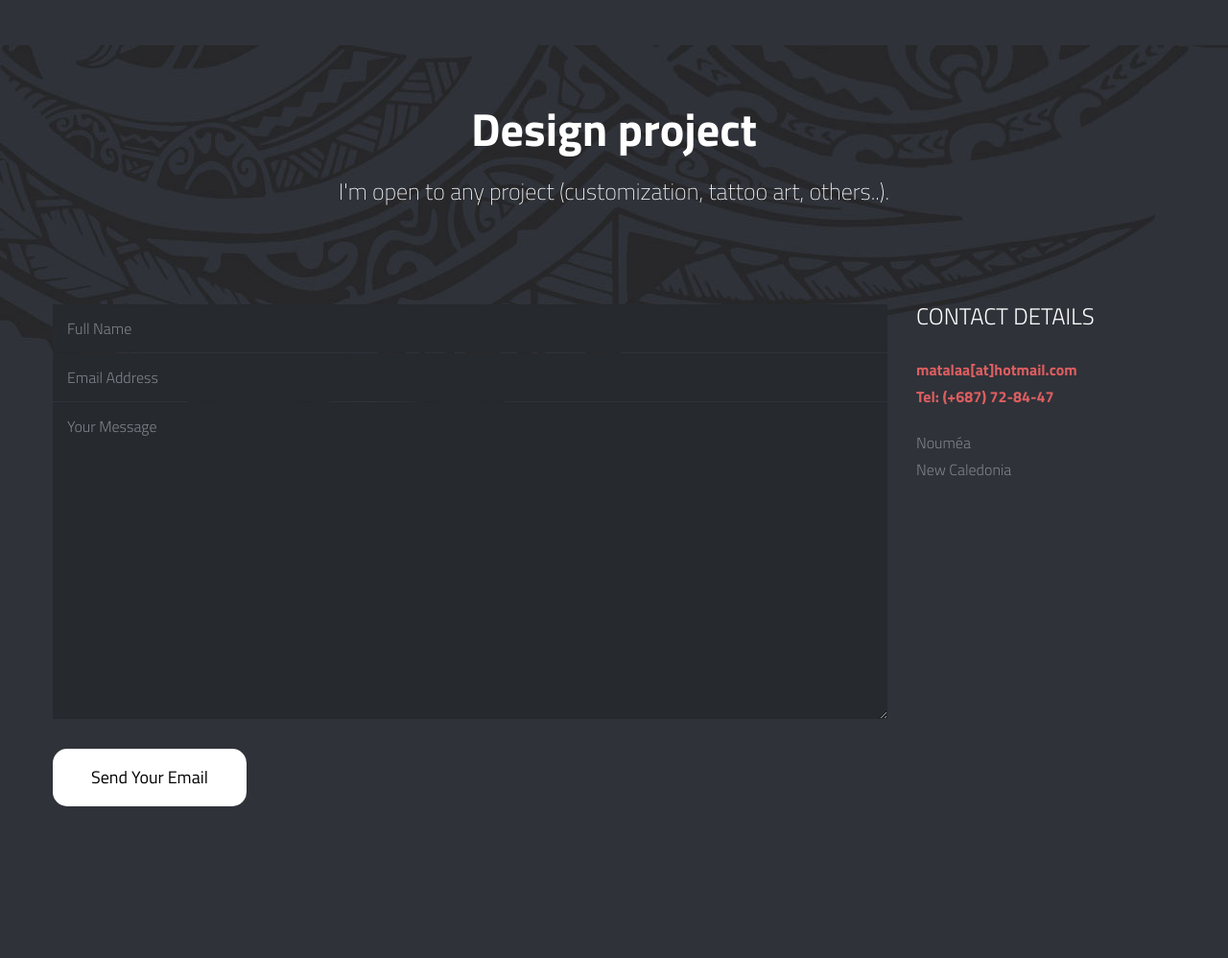
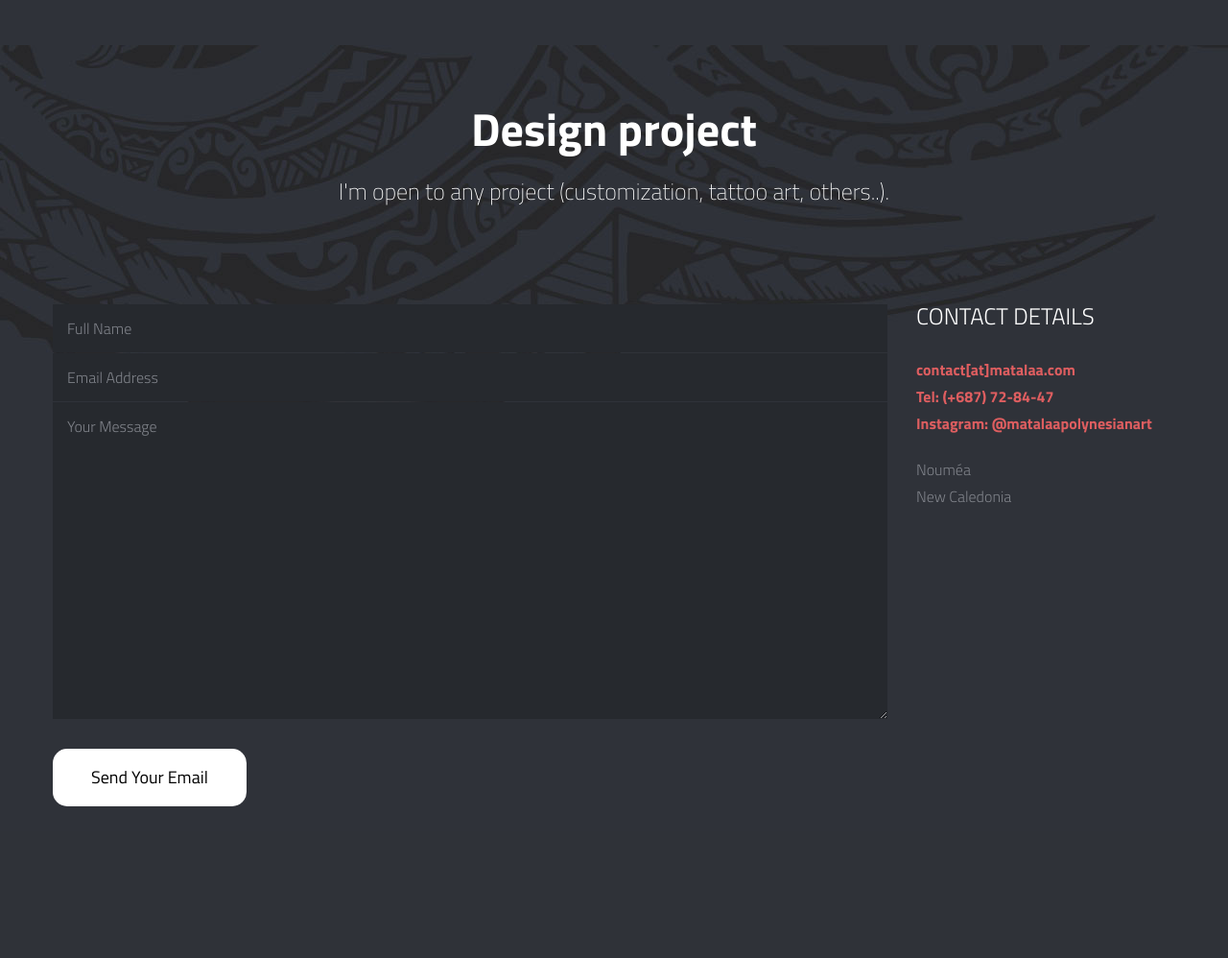
Before and after one commit to matalaa/matalaa-web, a PHP site: page / in a window 1280 px wide. Shown: the part 3026-4024 px from the top of the page at 96% size. Run offline with PHP 8.4, Linux system fonts and the light colour scheme; data that the repository does not hold is empty; some libraries are stand-ins or nearby versions.

Commit message:
added instagram

```diff
--- a/_include/php/parameters_en.php
+++ b/_include/php/parameters_en.php
@@ -29,7 +29,7 @@ $contact_address="Email Address";
 $contact_msg="Your Message";
 $contact_button="Send Your Email";
 $contact_details="CONTACT DETAILS";
-$contact_email="matalaa[at]hotmail.com<br>Tel: (+687) 72-84-47";
+$contact_email="contact[at]matalaa.com<br>Tel: (+687) 72-84-47<br>Instagram: @matalaapolynesianart";
 $contact_city="Nouméa<br>New Caledonia";
 //-----------------------------SOCIAL-------------------------------------
 $socialTitle="Don't forget to follow me on <span class=\"color-text\">Facebook</span> or <span class=\"color-text\">Twitter</span> and check out my <span class=\"color-text\">Zazzle</span> online shop:";
--- a/_include/php/parameters_fr.php
+++ b/_include/php/parameters_fr.php
@@ -29,7 +29,7 @@ $contact_address="Email";
 $contact_msg="Message";
 $contact_button="Envoyer le mail";
 $contact_details="ME CONTACTER";
-$contact_email="matalaa[at]hotmail.com<br>Tel: (+687) 72-84-47";
+$contact_email="contact[at]matalaa.com<br>Tel: (+687) 72-84-47<br>Instagram: @matalaapolynesianart";
 $contact_city="Nouméa<br>Nouvelle Calédonie";
 //-----------------------------SOCIAL-------------------------------------
 $socialTitle="N'oubliez pas de me suivre sur <span class=\"color-text\">Facebook</span> ou <span class=\"color-text\">Twitter</span>  et de passer par ma boutique <span class=\"color-text\">Zazzle</span> en ligne:";
```
